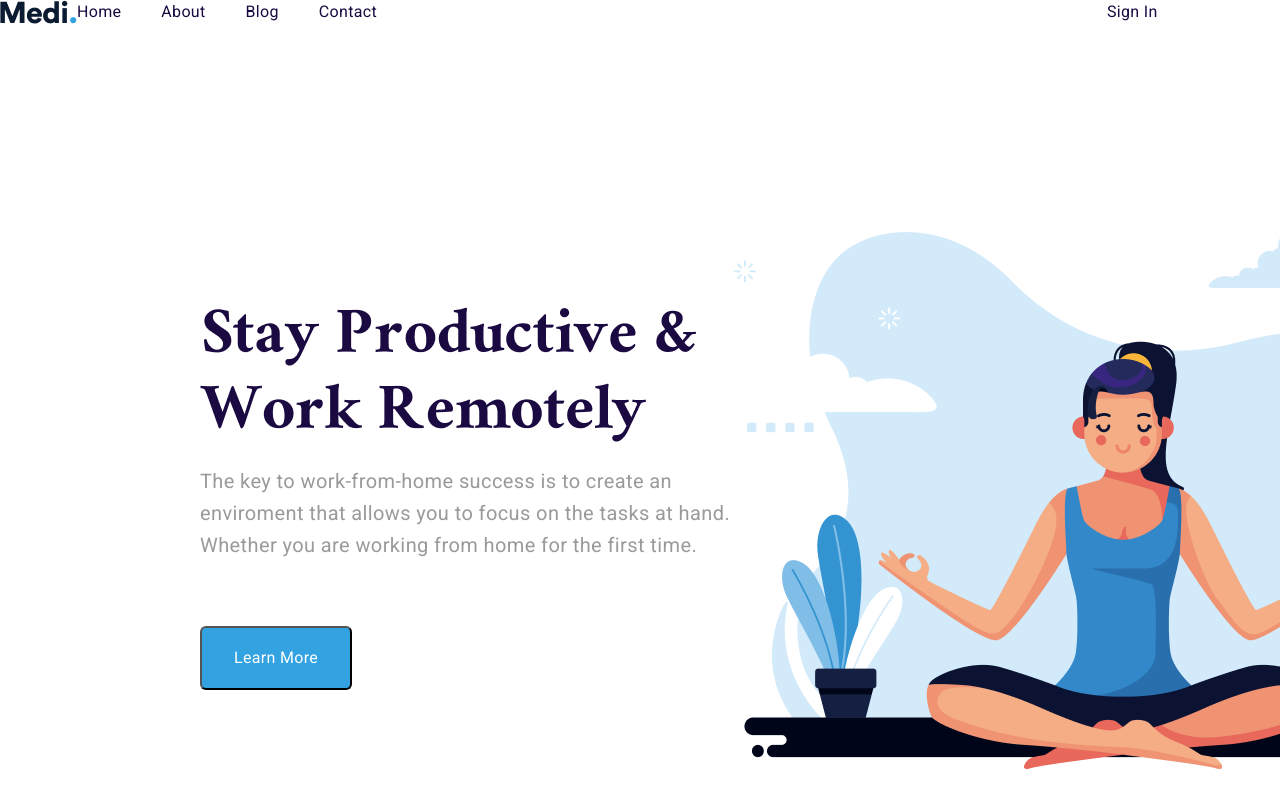
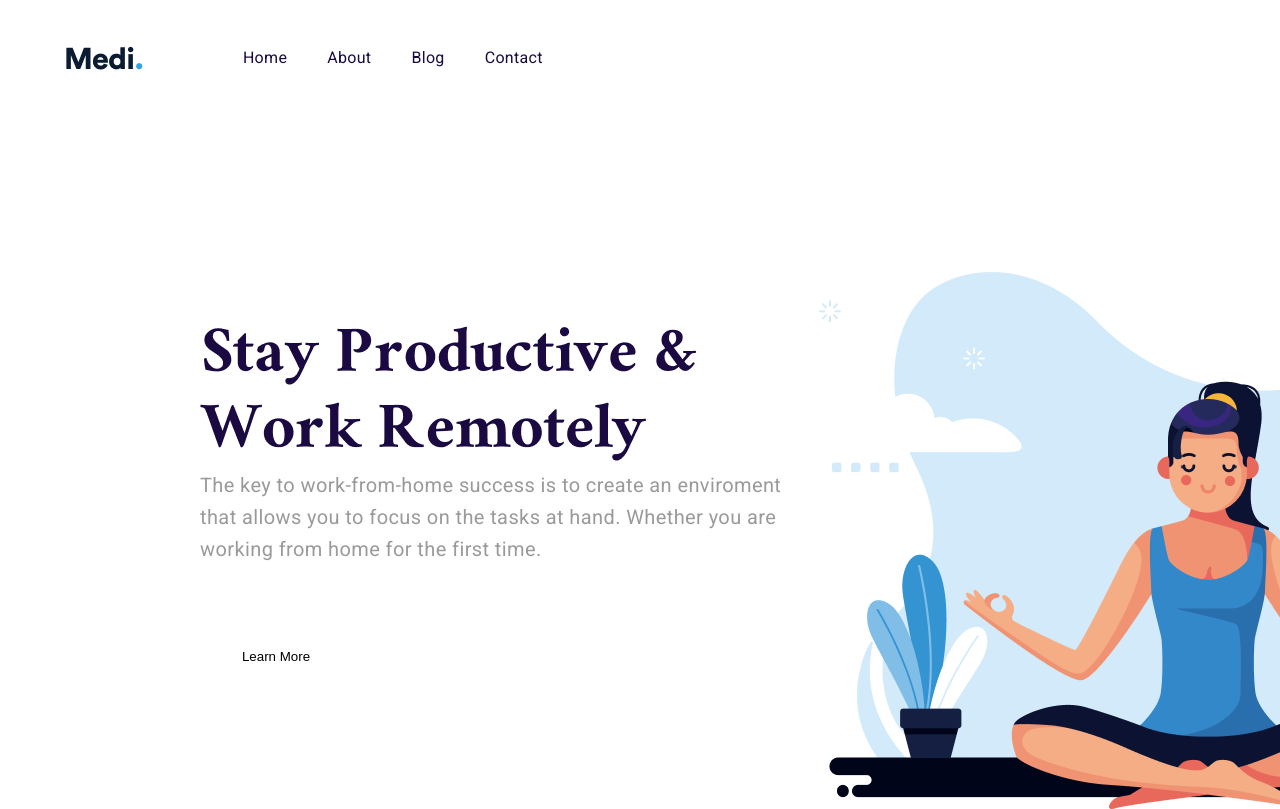
Before and after one commit to Ruslan2063/2classwork, a plain HTML site: page lesson 5/index.html in a window 1280 px wide. Shown: the top 809 px of the page. Drawn offline with Linux system fonts and the light colour scheme.

Commit message:
lesoon 5

```diff
--- a/lesson 5/css/style.css
+++ b/lesson 5/css/style.css
@@ -12,34 +12,28 @@ ul{
 	width: 1600px;
 	margin: 0 auto;
 }
+.header{
+	display: flex;
+	justify-content: center;
+	align-items: center;
+	padding: 30px 0;
+}
+.medi{
+	margin-right: 100px;
+}
 .items{
 	display: flex;
-
-
+	margin-right: 750px;
 }
-
 .item{
-	display: flex;
-	justify-content: center;
-}
-.title__item{
 	margin-right: 40px;
 
 	font-family: Roboto;
-
 	font-size: 16px;
 	line-height: 24px;
-	letter-spacing: 0.02em;
 
-	color: #1B0A42;
-}
-.title__item0{
-	margin-right: 730px;
 
-	font-family: Roboto;
-
-	font-size: 16px;
-	line-height: 24px;
+	text-align: center;
 	letter-spacing: 0.02em;
 
 	color: #1B0A42;
@@ -47,80 +41,69 @@ ul{
 .item:last-child{
 	margin-right: 0;
 }
-.button{
-	font-family: Roboto;
-
-
+.btn__sign-in{
+	margin-right: 10px;
+}
+.btn__sign-in,
+.btn__sign-up{
+	font-family: -apple-system, BlinkMacSystemFont, 'Segoe UI', Roboto, Oxygen, Ubuntu, Cantarell, 'Open Sans', 'Helvetica Neue', sans-serif;
 	font-size: 16px;
-	line-height: 24px;
-
-
-	text-align: center;
-	letter-spacing: 0.02em;
-
-	color: #FFFFFF;
-	position: absolute;
-	width: 120px;
-	height: 59.65px;
-	left: 1412.26px;
-	top: 30px;
-
+	padding: 18px 30px;
+	border:none;
+	outline: none;
+	background: transparent;
+	cursor: pointer;
+}
+.btn__sign-in:hover,
+.btn__sign-up:hover{
+	background-color: #33A2E0;
+	color: white;
+	transition: all 0.5s;
 	border-radius: 6px;
-	background: #33A2E0;
 }
+/* ABOUT */
 .about{
 	display: flex;
- 	width:580px ;
 }
-.about1{
-	width: 750px;
+.about__items{
+	margin-top: 210px;
+	margin-left: 200px;
 }
-.about__item{
-	padding: 280px 200px 10px 200px;
-	letter-spacing: 0.02em;
-	margin-right: 30px;
-}
-.about__item2{
-	padding:10px 0px 0px;
-	margin-left: 200px;
+.about__text {
 	font-family: Roboto;
 	font-size: 20px;
 	line-height: 32px;
 
+	margin-top: 5px;
 
 	letter-spacing: 0.02em;
 
 	color: #9A9A9A;
 }
-.button2{
-	display: flex;
-	padding: 65px 0 30px 200px;
-}
-.learn{
-	font-family: Roboto;
-	font-size: 16px;
-	line-height: 32px;
+.about__btn {
+	margin-top: 60px;
 
 
-	text-align: center;
-	letter-spacing: 0.02em;
-
-
-	color: #FFFFFF;
 	width: 152px;
 	height: 63.82px;
 	left: 200px;
 	top: 588.71px;
 
+
+
+	border:none;
+	outline: none;
+	background: transparent;
+	cursor: pointer;
+
+
+}
+.about__btn:hover {
+	transition: all 0.5s;
 	background: #33A2E0;
 	border-radius: 6px;
 }
-.girl{
-	display: flex;
-	justify-content: center;
-	position: absolute;
-	width: 796px;
-	height: 543px;
-	left: 718.94px;
-	top: 226px;
+
+.girl {
+	margin-top: 150px;
 }
--- a/lesson 5/index.html
+++ b/lesson 5/index.html
@@ -14,30 +14,30 @@
 
 <body>
 	<div class="wrapper">
-		<div class="items">
-			<div class="header">
-				<img class="medi" src="img/Medi..png" alt="">
-			</div>
-			<ul class="item">
-				<li class="title__item"><a href="#" class="link">Home</a></li>
-				<li class="title__item"><a href="#" class="link">About</a></li>
-				<li class="title__item"><a href="#" class="link">Blog</a></li>
-				<li class="title__item0"><a href="#" class="link">Contact</a></li>
-				<li class="title__item"><a href="#" class="link">Sign In</a></li>
-				<li class="title__item"><a href="#" class="link"><button class="button">Sign Up</button></a></li>
+		<div class="header">
+
+			<img class="medi" src="img/logo.png" alt="logo">
+
+			<ul class="items">
+				<li class="item"><a href="#" class="link">Home</a></li>
+				<li class="item"><a href="#" class="link">About</a></li>
+				<li class="item"><a href="#" class="link">Blog</a></li>
+				<li class="item"><a href="#" class="link">Contact</a></li>
 			</ul>
+			<button class="btn__sign-in">Sign In</button>
+			<button class="btn__sign-up">Sign Up</button>
 		</div>
 		<div class="about">
-			<div class="about1">
-				<p class="about__item"><img src="img/Stay Productive & Work Remotely.png" alt=""></p>
-				<p class="about__item2">The key to work-from-home success is to create an
+			<div class="about__items">
+				<p class="about__title"><img src="img/logo2.png" alt=""></p>
+				<p class="about__text">The key to work-from-home success is to create an
 					enviroment that allows you to focus on the tasks at hand. Whether you are working from home for the first
 					time.</p>
-				<div class="button2">
-					<button class="learn"> Learn More</button>
-				</div>
+
+				<button class="about__btn"> Learn More</button>
+
 			</div>
-			<img class="girl" src="img/Girl.png" alt="">
+			<img class="girl" src="img/girl.png" alt="">
 		</div>
 	</div>
 
```
Also changed, not shown: lesson 5/img/logo.png (renamed from lesson 5/img/Medi..png), lesson 5/img/logo2.png (renamed from lesson 5/img/Stay Productive & Work Remotely.png).
